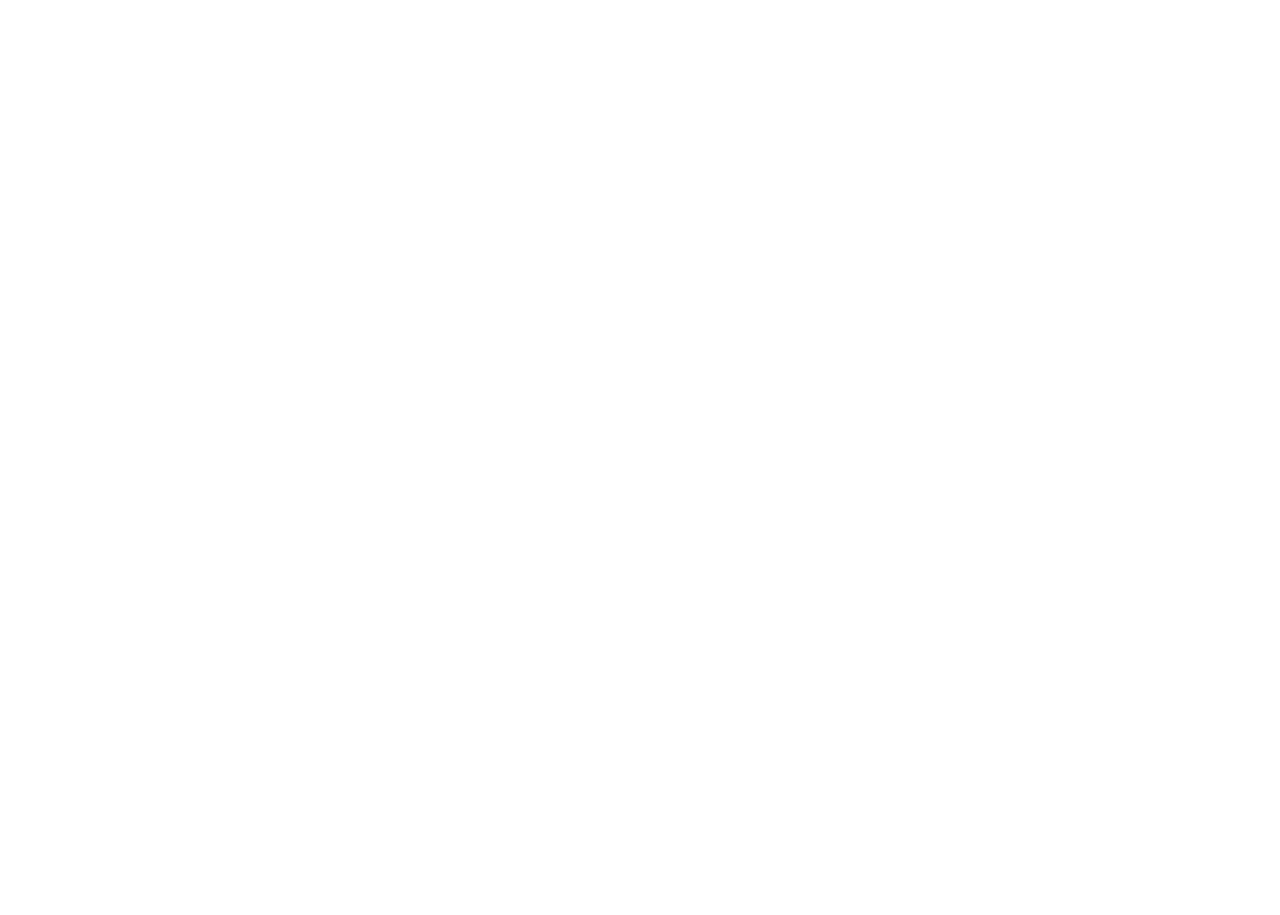
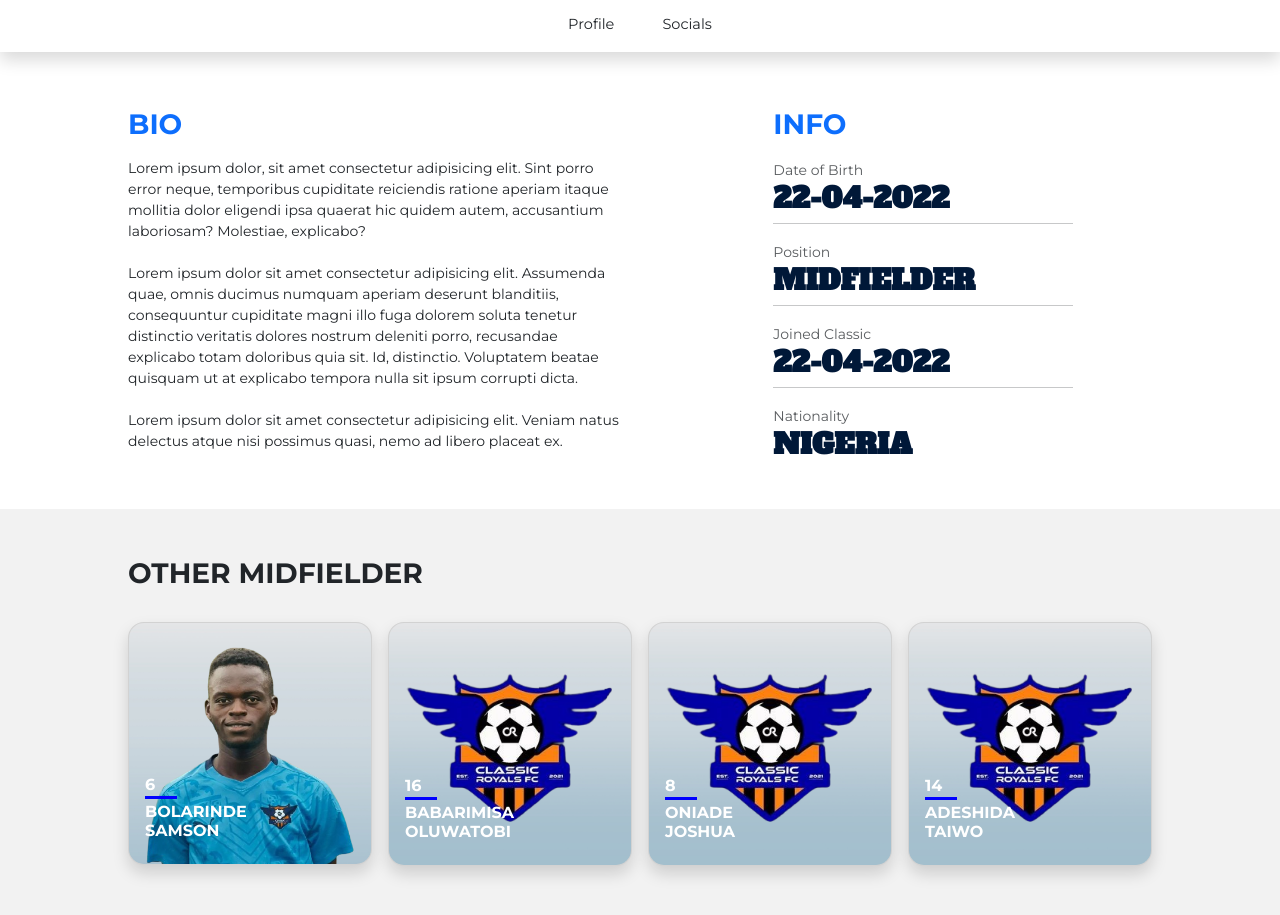
Before and after one commit to Olawoyin1/CRFA, a React (Create React App) app in the folder crfa/: page /players/Adekanmi in a window 1280 px wide. Shown: the part 489-1404 px from the top of the page. Before the commit the page ends 800 px from the top, so only its background shows below. Built offline with nearby package versions, Linux system fonts and the light colour scheme.

Commit message:
Player details donr

```diff
--- a/crfa/src/pages/PlayerDetails.jsx
+++ b/crfa/src/pages/PlayerDetails.jsx
@@ -1,9 +1,142 @@
-import React from 'react'
+import React from "react";
+import { useParams } from "react-router-dom";
+import CRFAPlayers from "../Data/PlayerData";
+// import  from "../Data/PlayerData";
+import { Link } from "react-router-dom";
 
 const PlayerDetails = () => {
+  const { lastname } = useParams();
+  console.log(lastname);
+  const player = CRFAPlayers.find((item) => item.lastname === lastname);
+  // console.log(player);
+
+  const OP = CRFAPlayers.filter(
+    (item) =>
+      item.position === player.position && item.lastname != player.lastname
+  );
+
+  const show = OP.filter((item, index) => index < 4);
+
   return (
-    <div>PlayerDetails</div>
-  )
-}
+    <div>
+      <div className="player_dp">
+        <div className="container">
+          <h1 className="p-number"># {player.number}</h1>
+        </div>
+        <div className="d-flex flex-wrap main_dp align-items-center mx-auto">
+          <div className="player_photo">
+            {player.image_dp ? (
+              <img src={`../${player.image_dp}`} alt="" />
+            ) : (
+              <img src="../../Images/crfa_logo.png" alt="" />
+            )}
+          </div>
+          <div className="p_name">
+            <span className="cus">{player.lastname}</span>
+            <h1 className="custom">{player.firstname}</h1>
+          </div>
+        </div>
+      </div>
 
-export default PlayerDetails
+      <div className="p_profile shadow d-flex align-items-center pt-3 m-0 justify-content-center gap-5">
+        <p>Profile</p>
+        <p>Socials</p>
+      </div>
+
+      <div class="bio">
+        <div class="container2">
+          <div class="d-flex gap-5 my-4 py-3">
+            <div class="col-md-7">
+              <h3 class="fw-bold my-3 text-primary">BIO</h3>
+
+              <div class="player_bio">
+                <p>
+                  Lorem ipsum dolor, sit amet consectetur adipisicing elit. Sint
+                  porro error neque, temporibus cupiditate reiciendis ratione
+                  aperiam itaque mollitia dolor eligendi ipsa quaerat hic quidem
+                  autem, accusantium laboriosam? Molestiae, explicabo? <br />
+                  <br />
+                  Lorem ipsum dolor sit amet consectetur adipisicing elit.
+                  Assumenda quae, omnis ducimus numquam aperiam deserunt
+                  blanditiis, consequuntur cupiditate magni illo fuga dolorem
+                  soluta tenetur distinctio veritatis dolores nostrum deleniti
+                  porro, recusandae explicabo totam doloribus quia sit. Id,
+                  distinctio. Voluptatem beatae quisquam ut at explicabo tempora
+                  nulla sit ipsum corrupti dicta. <br />
+                  <br />
+                  Lorem ipsum dolor sit amet consectetur adipisicing elit.
+                  Veniam natus delectus atque nisi possimus quasi, nemo ad
+                  libero placeat ex.
+                </p>
+              </div>
+            </div>
+
+            <div class="col-md-5">
+              <h3 class="fw-bold text-primary my-3">INFO</h3>
+
+              <div>
+                <small class="text-muted">Date of Birth</small>
+                <h4 class="fw-bold ans">22-04-2022</h4>
+                <hr class="mt-1" width="300px" />
+              </div>
+
+              <div>
+                <small class="text-muted">Position</small>
+                <h4 class="fw-bold ans">{player.position}</h4>
+                <hr class="mt-1" width="300px" />
+              </div>
+
+              <div>
+                <small class="text-muted">Joined Classic</small>
+                <h4 class="fw-bold ans">22-04-2022</h4>
+                <hr class="mt-1" width="300px" />
+              </div>
+
+              <div>
+                <small class="text-muted">Nationality</small>
+                <h4 class="fw-bold ans">Nigeria</h4>
+                {/* <hr class="mt-1" width="300px" /> */}
+              </div>
+            </div>
+          </div>
+        </div>
+      </div>
+
+      <div className="others py-5">
+        <div className="container2">
+          <h3 className="fw-bold text-uppercase">OTHER {player.position}</h3>
+          <div className="row row-cols-1 row-cols-sm-2 g-3 my-3 row-cols-md-3 row-cols-lg-4">
+            {show.map((others) => {
+              return (
+                <div className="col">
+                  <a href={`${others.lastname}`} to={`${others.lastname}`}>
+                    <div className="card shadow">
+                      <div className="player_image">
+                        {others.image ? (
+                          <img src={`../../${others.image}`} alt="..." />
+                        ) : (
+                          <img src="../../Images/unknown.png" alt="..." />
+                        )}
+                      </div>
+                      <div className="player_name p-3">
+                        <h6 className="fw-bold player_number">
+                          {others.number}
+                        </h6>
+                        <h6 className="fw-bold text-uppercase">
+                          {others.lastname} <br />
+                          {others.firstname}
+                        </h6>
+                      </div>
+                    </div>
+                  </a>
+                </div>
+              );
+            })}
+          </div>
+        </div>
+      </div>
+    </div>
+  );
+};
+
+export default PlayerDetails;
```
